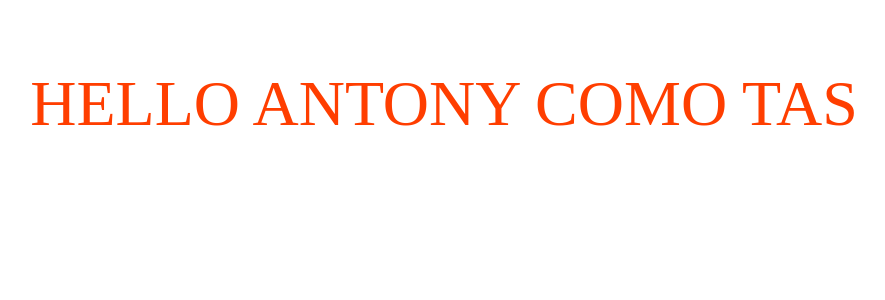
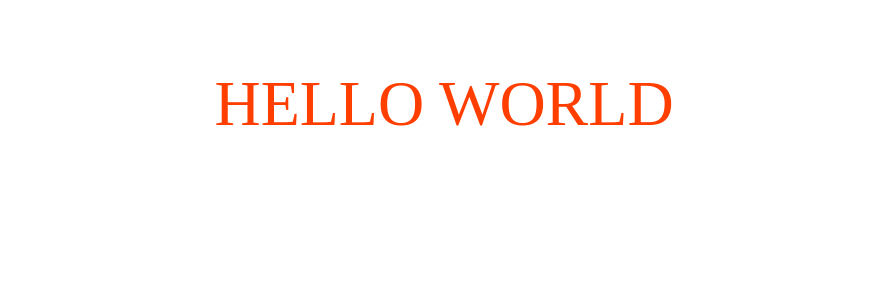
Before and after one commit to Antonyacosta78/svelte-template, a Svelte app: page / in a window 1280 px wide. Shown: the top 300 px of the page, without its empty margins (196-1081 px from the left). Built offline with nearby package versions, Linux system fonts and the light colour scheme.

Commit message:
tweaks to reset the app.svelte to normal state, custom config finished!

```diff
--- a/src/App.svelte
+++ b/src/App.svelte
@@ -1,9 +1,9 @@
 <script>
-	let name = "Antony";
+	export let name;
 </script>
 
 <main>
-	<h1>Hello {name} COMO TAS</h1>
+	<h1>Hello {name}</h1>
 </main>
 
 <style type="text/scss">
@@ -20,9 +20,6 @@
 	  }
 	}
 
-
-
-
 	@media (min-width: 640px) {
 		main {
 			max-width: none;
--- a/src/main.js
+++ b/src/main.js
@@ -1,7 +1,10 @@
 import App from 'App.svelte';
 
 const app = new App({
-	target: document.body
+  target: document.body,
+  props: {
+    name: "World"
+  }
 });
 
 export default app;
```
